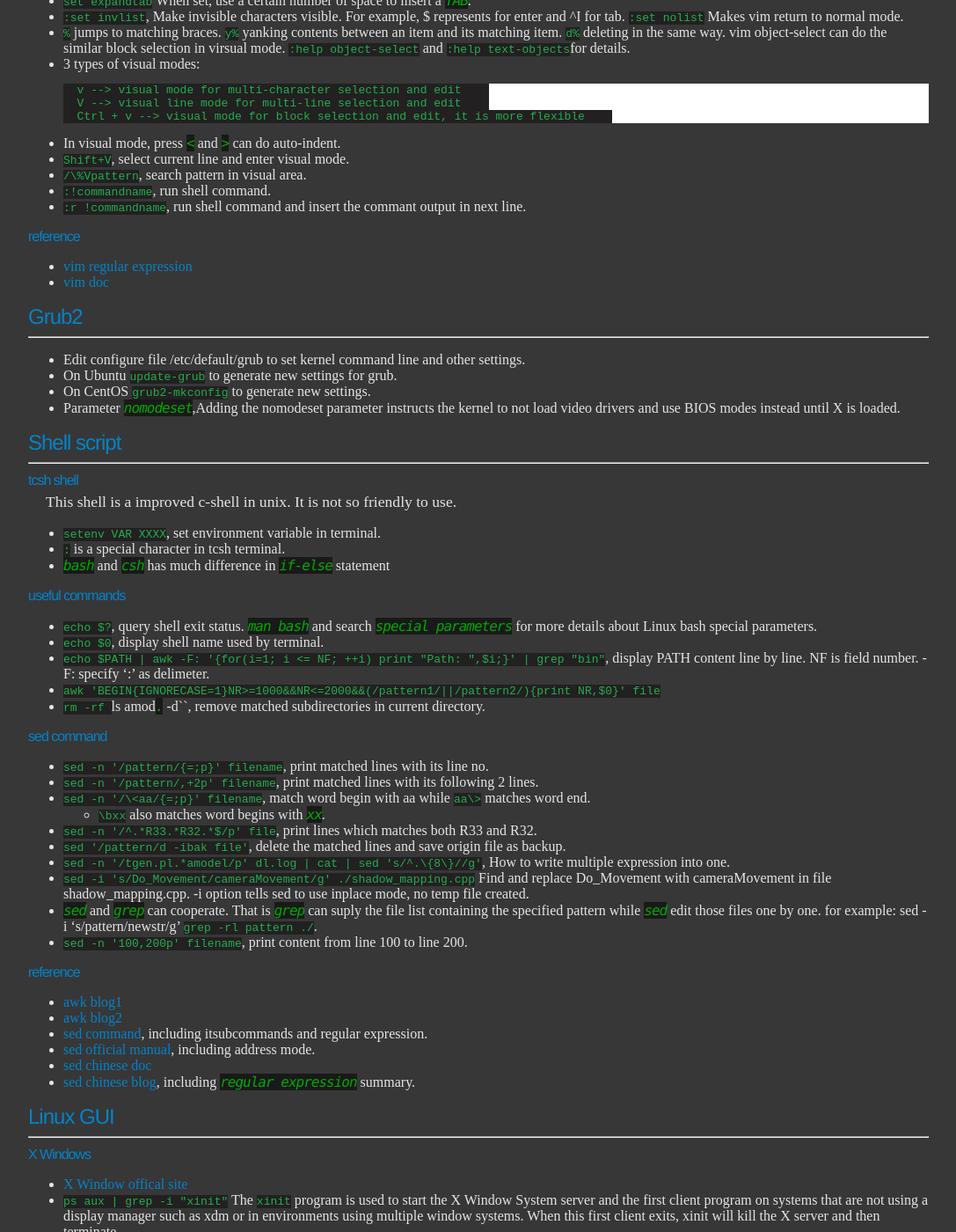
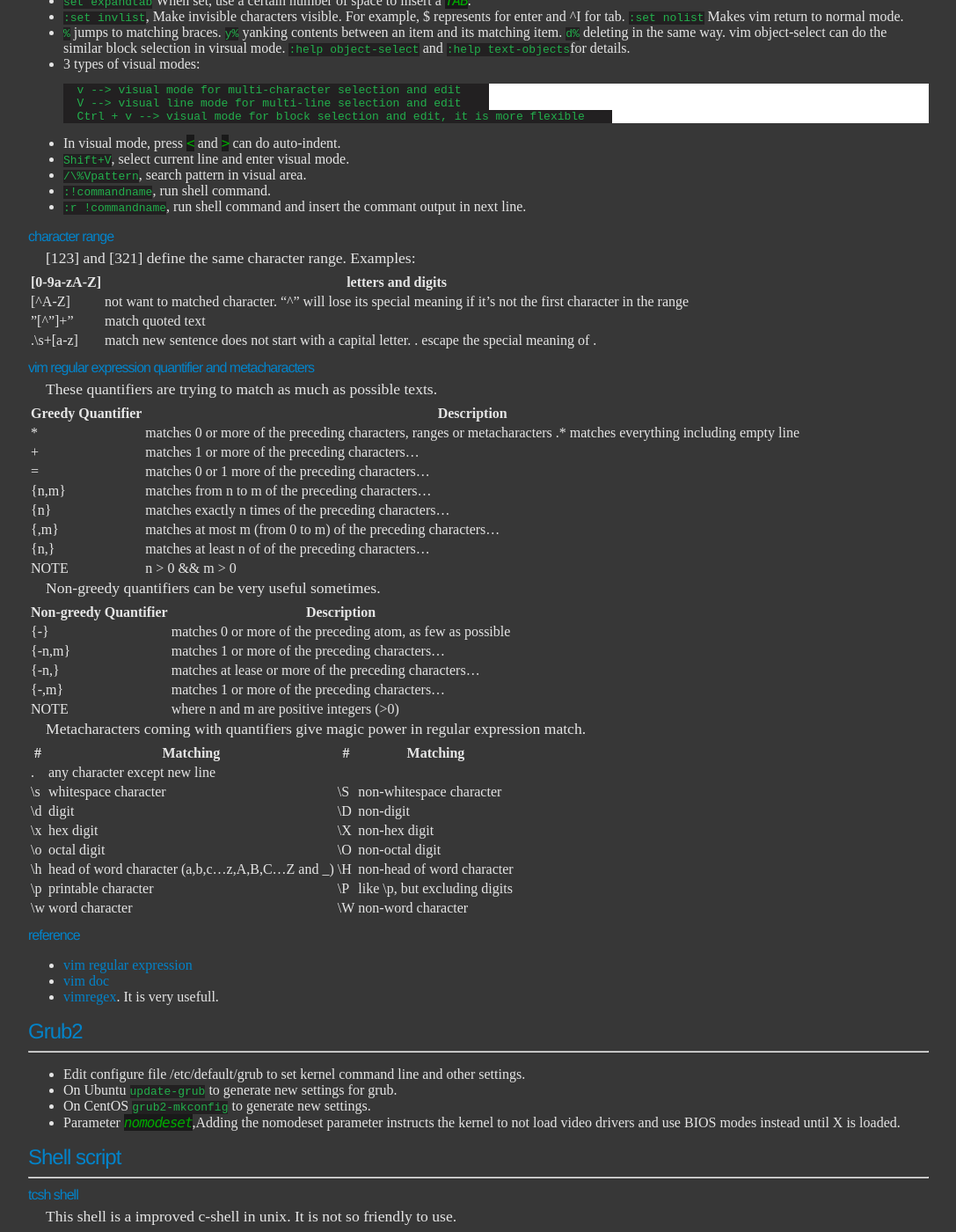
Before and after one commit to ychding11/ychding11.github.io, a Jekyll site: the page built from _posts/2015-03-16-Useful-Linux-Command.md, in a window 1280 px wide and 1400 px high, scrolled down 1682 px. Shown: the whole window at 88% size, without its empty margins (96-1183 px from the left). Built offline with Jekyll 4.4.1, drawn with Linux system fonts in a browser that asks for light colours.

Commit message:
update infomation.

```diff
--- a/_posts/2015-03-16-Useful-Linux-Command.md
+++ b/_posts/2015-03-16-Useful-Linux-Command.md
@@ -96,9 +96,59 @@ This post summaries the commom usefull commands on Linux Platform.
 - `:!commandname`, run shell command.
 - `:r !commandname`, run shell command and insert the commant output in next line.
 
+### character range
+
+[123] and [321] define the same character range.
+Examples:
+
+| [0-9a-zA-Z] | letters and digits                                                                                              |
+|-------------|-----------------------------------------------------------------------------------------------------------------|
+| [^A-Z]      | not want to matched character.   "^" will lose its special meaning if it's not the first character in the range |
+| "[^"]\+"    | match quoted text                                                                                               |
+| \.\s\+[a-z] | match new sentence does not start with a capital letter. \. escape the special meaning of .                     |
+
+### vim regular expression quantifier and metacharacters
+
+These quantifiers are trying to match as much as possible texts.
+
+| Greedy Quantifier | Description                                                                                                        |
+|-------------------|--------------------------------------------------------------------------------------------------------------------|
+| *                 | matches 0 or more of the preceding characters, ranges or metacharacters .* matches everything including empty line |
+| \+                | matches 1 or more of the preceding characters...                                                                   |
+| \=                | matches 0 or 1 more of the preceding characters...                                                                 |
+| \{n,m}            | matches from n to m of the preceding characters...                                                                 |
+| \{n}              | matches exactly n times of the preceding characters...                                                             |
+| \{,m}             | matches at most m (from 0 to m) of the preceding characters...                                                     |
+| \{n,}             | matches at least n of of the preceding characters...                                                               |
+| NOTE              | n > 0 && m > 0                                                                                                     |
+
+Non-greedy quantifiers can be very useful sometimes.
+
+| Non-greedy Quantifier | Description                                                 |
+|-----------------------|-------------------------------------------------------------|
+| \{-}                  | matches 0 or more of the preceding atom, as few as possible |
+| \{-n,m}               | matches 1 or more of the preceding characters...            |
+| \{-n,}                | matches at lease or more of the preceding characters...     |
+| \{-,m}                | matches 1 or more of the preceding characters...            |
+| NOTE                  | where n and m are positive integers (>0)                    |
+
+Metacharacters coming with quantifiers give magic power in regular expression match.
+
+| #  | Matching                                           | #  | Matching                      |
+|----|----------------------------------------------------|----|-------------------------------|
+| .  | any character except new line                      |    |                               |
+| \s | whitespace character                               | \S | non-whitespace character      |
+| \d | digit                                              | \D | non-digit                     |
+| \x | hex digit                                          | \X | non-hex digit                 |
+| \o | octal digit                                        | \O | non-octal digit               |
+| \h | head of word character (a,b,c...z,A,B,C...Z and _) | \H | non-head of word character    |
+| \p | printable character                                | \P | like \p, but excluding digits |
+| \w | word character                                     | \W | non-word character            |
+
 ### reference
 - [vim regular expression](http://www.cnblogs.com/PegasusWang/p/3153300.html)
 - [vim doc](http://vimdoc.sourceforge.net/htmldoc/pattern.html)
+- [vimregex](http://vimregex.com/). It is very usefull.
 
 ## Grub2
 ----------
```
